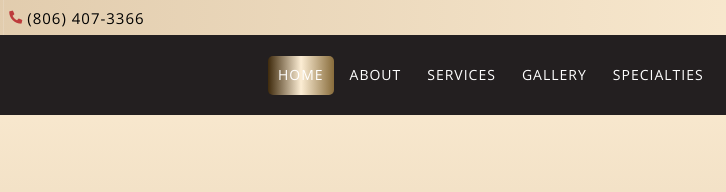
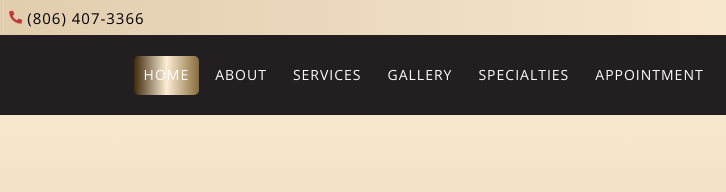
Before and after one commit to pthaithach/159BellagioNailsAndMedispa, a plain HTML site: page index.html in a window 1280 px wide. Shown: the top 192 px of the page, 392-1118 px from the left. Drawn offline with nearby package versions, Linux system fonts and the light colour scheme; files whose address does not match are found by name; a web font is replaced by a local one.

Commit message:
qweergqwjrhqjwghe

```diff
--- a/index.html
+++ b/index.html
@@ -86,7 +86,9 @@
                         <a href="services.html" class="nav-item nav-link">Services</a>
                         <a href="gallery.html" class="nav-item nav-link">Gallery</a>
                         <a href="specialties.html" class="nav-item nav-link">Specialties</a>
+                        <a href="https://www.lldtek.com/salon/appt/NDYzMzh8YmVsbGFnaW85M3xUWF8wNzg5M3w3MzhjNWMxZDBhZTliMDgwZWRhNzY1N2ZkOTVmZjIyOQ==" target="_blank" class="nav-item nav-link">Appointment</a>
                         <a href="contact.html" class="nav-item nav-link">Contact</a>
+
                     </div>
                 </div>
             </div>
```
Also changed, not shown: about.html (+1 -0 lines), contact.html (+1 -0 lines), gallery.html (+1 -0 lines), services.html (+1 -0 lines), specialties.html (+1 -0 lines).
